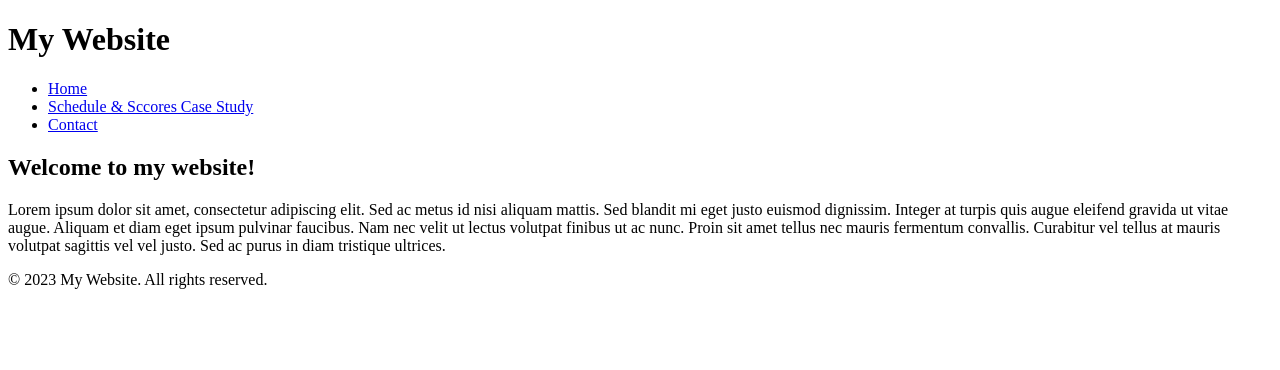
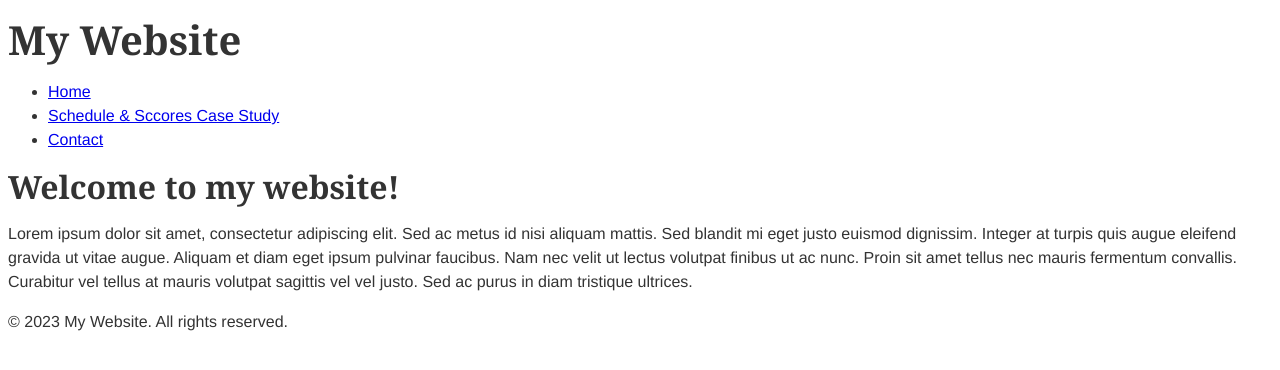
Before and after one commit to JordanBrittain/Portfolio-2023, a plain HTML site: page SS-CS.html in a window 1280 px wide. Drawn offline with nearby package versions, Linux system fonts and the light colour scheme; files that its build step writes are made by us from their sources.

Commit message:
added compiler

```diff
--- a/SS-CS.html
+++ b/SS-CS.html
@@ -4,7 +4,7 @@
     <meta charset="UTF-8">
     <title>My Website</title>
     <meta name="viewport" content="width=device-width, initial-scale=1.0">
-    <link rel="stylesheet" href="style.css">
+    <link rel="stylesheet" href="css/style.css">
   </head>
   <body>
     <header>
--- /dev/null
+++ b/scss/main.scss
@@ -0,0 +1,34 @@
+$primary-font: 'Helvetica Neue', Helvetica, Arial, sans-serif;
+$secondary-font: 'Georgia', serif;
+$font-size-base: 16px;
+$line-height-base: 1.5;
+
+body {
+  font-family: $primary-font;
+  font-size: $font-size-base;
+  line-height: $line-height-base;
+  color: #333;
+}
+
+h1, h2, h3, h4, h5, h6 {
+  font-family: $secondary-font;
+  font-weight: bold;
+  line-height: 1.2;
+  margin: 1rem 0;
+}
+
+h1 {
+  font-size: 2.5rem;
+}
+
+h2 {
+  font-size: 2rem;
+}
+
+h3 {
+  font-size: 1.5rem;
+}
+
+p {
+  margin: 1rem 0;
+}
```
Also changed, not shown: index.html (+1 -1 lines), scss/styles.css (added), 1 other file.
